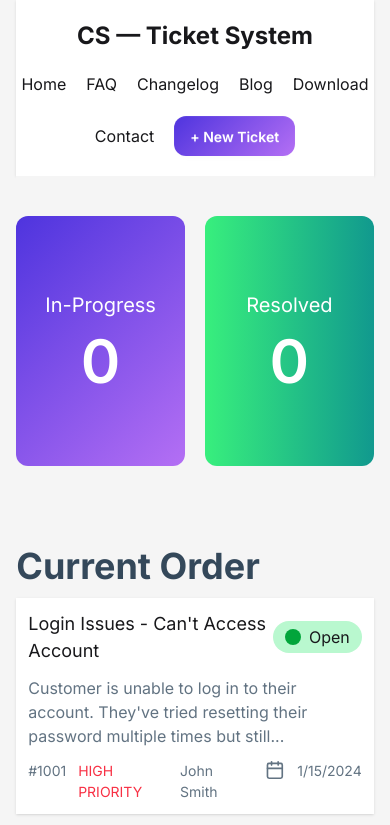
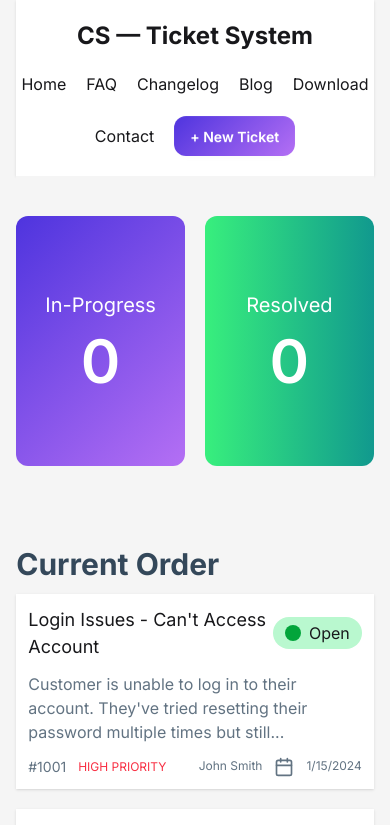
Before and after one commit to sukanta022/Customer-Support-Zone_React, a React (Vite) app: page / in a window 390 px wide. Shown: the top 825 px of the page. Built offline with nearby package versions, Linux system fonts and the light colour scheme.

Commit message:
fix css issue

```diff
--- a/src/Components/Ticket.jsx
+++ b/src/Components/Ticket.jsx
@@ -7,7 +7,7 @@ const Ticket = ({ticket,handleProgress}) => {
                 <p className='text-[18px] '>{ticket.title}</p>
 
                 <div className={`${ticket.status==="In- Progress" ? "bg-[#F8F3B9]" : "bg-[#B9F8CF]"} py-1 px-3 bg-[#B9F8CF] rounded-2xl flex justify-center items-center gap-2`}>
-                    <p className={`${ticket.status==="In- Progress" ? "bg-[#FEBB0C]": "bg-[#02A53B]"} w-4 h-4 rounded-full`}></p>
+                    <p className={`${ticket.status==="In- Progress" ? "bg-[#FEBB0C]": "bg-[#02A53B]"} w-4 h-4 rounded-full text-[12px] lg:text-[14px]`}></p>
                     <p> {ticket.status}</p>
                 </div>
             </div>
@@ -15,12 +15,12 @@ const Ticket = ({ticket,handleProgress}) => {
             <p className='text-[16px] text-[#627382]'>{ticket.description}</p>
 
             <div className='flex justify-between items-center'>
-                <div className='text-[14px] flex gap-3'>
+                <div className='text-[14px] flex justify-center items-center gap-3'>
                     <p className=' text-[#627382]'>{ticket.id}</p>
-                    <p className={`${ticket.priority==="HIGH PRIORITY" && "text-[#F83044]"} ${ticket.priority==="MEDIUM PRIORITY" && "text-[#FEBB0C]"} ${ticket.priority==="LOW PRIORITY" && "text-[#02A53B]"}`}>{ticket.priority}</p>
+                    <p className={`${ticket.priority==="HIGH PRIORITY" && "text-[#F83044]"} ${ticket.priority==="MEDIUM PRIORITY" && "text-[#FEBB0C]"} ${ticket.priority==="LOW PRIORITY" && "text-[#02A53B]"} text-[12px] lg:text-[14px]`}>{ticket.priority}</p>
                 </div>
 
-                <div className='text-[14px] text-[#627382] flex gap-3'>
+                <div className='text-[12px] lg:text-[14px] text-[#627382] flex gap-3'>
                     <p>{ticket.customer}</p>
                     <Calendar className='w-5 h-5' />
                     <p>{ticket.createdAt}</p>
--- a/src/Components/TicketContainer.jsx
+++ b/src/Components/TicketContainer.jsx
@@ -49,7 +49,7 @@ const TicketContainer = ({ticketPromise}) => {
 
             <section className='w-11/12 mx-auto py-10 grid grid-cols-1 lg:grid-cols-12 gap-5'>
                 <div className='lg:col-span-8 space-y-3'>
-                    <h2 className='text-4xl font-bold text-[#34485A]'>Current Order</h2>
+                    <h2 className='text-3xl lg:text-4xl font-bold text-[#34485A]'>Current Order</h2>
                     <div className='grid grid-cols-1 lg:grid-cols-2 gap-5'>
                         {
                             tickets.map(ticket =>
@@ -66,7 +66,7 @@ const TicketContainer = ({ticketPromise}) => {
                 <div className='lg:col-span-4'>
 
                     <div className='shadow bg-white p-4 space-y-3 rounded-lg'>
-                        <h2 className='text-4xl font-bold text-[#34485A]'>Task Status</h2>
+                        <h2 className='text-3xl lg:text-4xl font-bold text-[#34485A]'>Task Status</h2>
                         {
                             progressStore.length === 0 &&(
                                 <div className='flex flex-col text-center py-15'>
@@ -88,7 +88,7 @@ const TicketContainer = ({ticketPromise}) => {
                     {
                         resolveStore.length !== 0 && (
                             <div className='w-full bg-white mt-5 p-4 space-y-3 rounded-lg'>
-                                 <h2 className='text-4xl font-bold text-[#34485A]'>Resolved Task</h2>
+                                 <h2 className='text-3xl lg:text-4xl font-bold text-[#34485A]'>Resolved Task</h2>
                                  {
                                     resolveStore.map(t =>
                                         <ResolveCard
```
